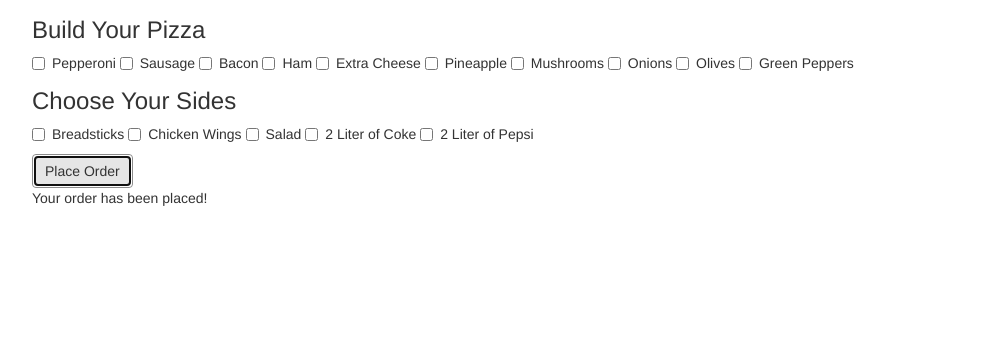
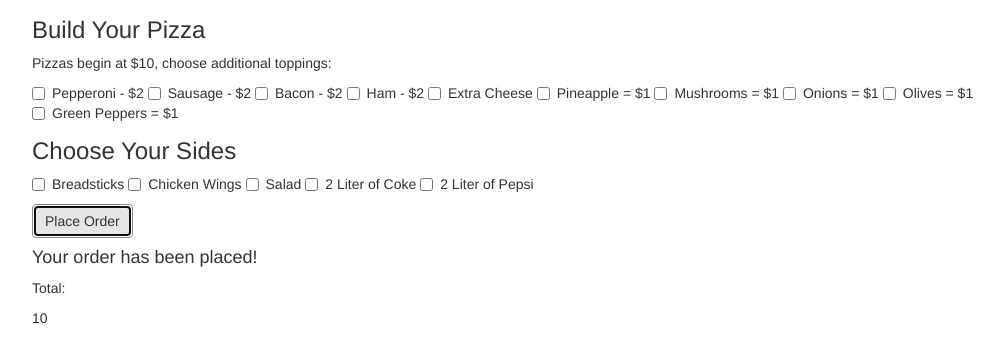
Before and after one commit to jessemckay27/pizza-shop, a plain HTML site: page index.html in a window 1280 px wide. Both pictures are taken after a click on the button "Place Order". Shown: the part 63-426 px from the top of the page, without its empty margins (38-1040 px from the left). Drawn offline with nearby package versions, Linux system fonts and the light colour scheme.

Commit message:
add html for an output section to display total price, add jquery to show total price on page

```diff
--- a/index.html
+++ b/index.html
@@ -14,17 +14,18 @@
 				<h1>Jesse's Pizza Shop</h1>
 				<form>
 					<h3>Build Your Pizza</h3>
+					<p>Pizzas begin at $10, choose additional toppings:</p>
 					<div class="checkbox form-group" id="toppings">
-	    			<label><input type="checkbox" name="toppings" value="2">Pepperoni</label>
-	    			<label><input type="checkbox" name="toppings" value="2">Sausage</label>
-	    			<label><input type="checkbox" name="toppings" value="2">Bacon</label>
-		   			<label><input type="checkbox" name="toppings" value="2">Ham</label>
+	    			<label><input type="checkbox" name="toppings" value="2">Pepperoni - $2</label>
+	    			<label><input type="checkbox" name="toppings" value="2">Sausage - $2</label>
+	    			<label><input type="checkbox" name="toppings" value="2">Bacon - $2</label>
+		   			<label><input type="checkbox" name="toppings" value="2">Ham - $2</label>
 						<label><input type="checkbox" name="toppings" value="1.5">Extra Cheese</label>
-		    		<label><input type="checkbox" name="toppings" value="1">Pineapple</label>
-						<label><input type="checkbox" name="toppings" value="1">Mushrooms</label>
-						<label><input type="checkbox" name="toppings" value="1">Onions</label>
-						<label><input type="checkbox" name="toppings" value="1">Olives</label>
-						<label><input type="checkbox" name="toppings" value="1">Green Peppers</label>
+		    		<label><input type="checkbox" name="toppings" value="1">Pineapple = $1</label>
+						<label><input type="checkbox" name="toppings" value="1">Mushrooms = $1</label>
+						<label><input type="checkbox" name="toppings" value="1">Onions = $1</label>
+						<label><input type="checkbox" name="toppings" value="1">Olives = $1</label>
+						<label><input type="checkbox" name="toppings" value="1">Green Peppers = $1</label>
 		    	</div>
 
 					<div class="checkbox form-group" id="sides">
@@ -38,9 +39,10 @@
 					<button class="btn btn-default">Place Order</button>
 				</form>
 				<div id="output-wrap" class="initial-hidden">
-					<p>Your order has been placed!</p>
-					<div id="output-toppings"></div>
-					<div id="output-sides"></div>
+					<h4>Your order has been placed!</h4>
+					<p>Total:</p>
+					<span></span>
+
 				</div>
 			</div>
 		</div>
--- a/js/scripts.js
+++ b/js/scripts.js
@@ -37,6 +37,8 @@ $(document).ready(function(){
 		});
 
 		$("#output-wrap").show();
+		$("#output-wrap span").text(myOrder.getPrice());
+
 
 	});
 });
```
